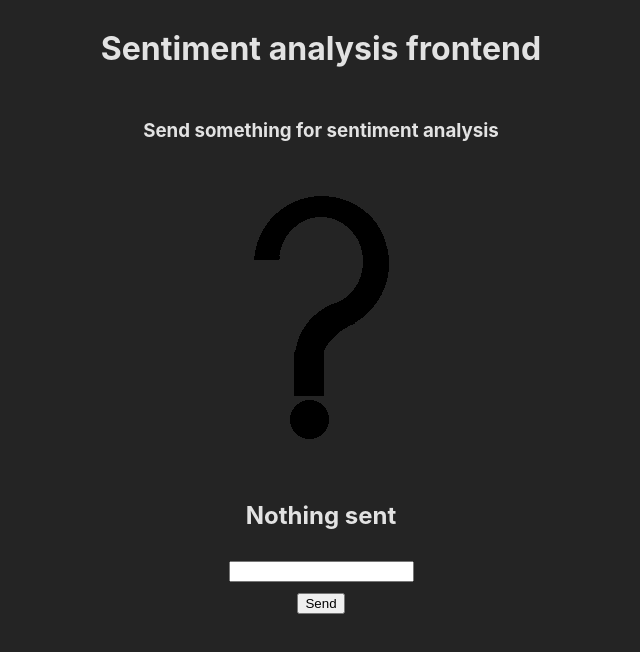
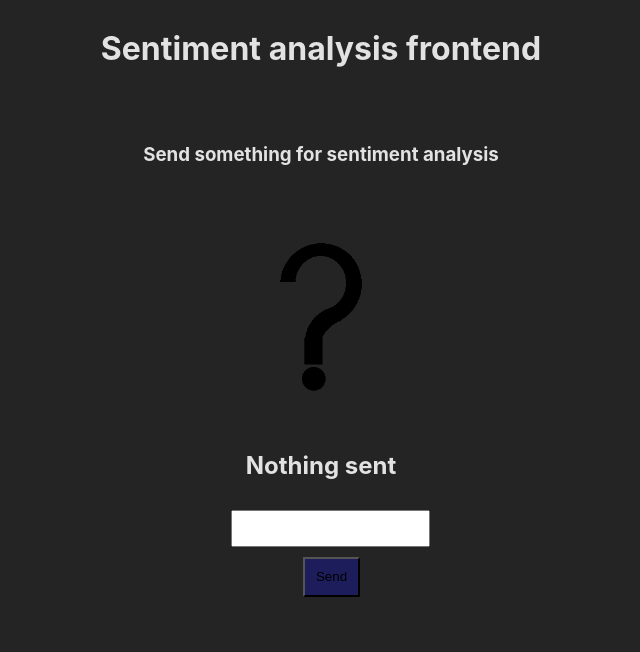
Before and after one commit to TaneliJunttila/CC-Module-3-Taneli, a React (Vite) app: page / in a window 1280 px wide. Shown: the top 652 px of the page, without its empty margins (319-959 px from the left). Built offline with nearby package versions, Linux system fonts and the light colour scheme.

Commit message:
Better scaling

```diff
--- a/src/App.css
+++ b/src/App.css
@@ -1,7 +1,7 @@
 .logo {
-  height: 12em;
+  height: 10em;
   padding: 1.5em;
-  max-width: 100%;
+  width: 45%;;
   height: auto;
 }
 .appRoot {
@@ -20,6 +20,7 @@
 .appRoot > div {
 
   text-align: center;
+  max-height: max-content;
 
 }
 .headline{
@@ -31,16 +32,22 @@
 
 }
 .queryText{
-
+  max-width: 100%;
+  padding: 1.5em;
 }
+/* I have a div with a classname querytext and inside
+it is a h3 with the name queryContainer. The querytext div has a max size.
+I would like it to be so that if querycontainer text is larger
+than what fits the div, it would create a scroll. */
 .queryContainer{
-  overflow-wrap: anywhere;
-  height: max-content;
-
-
+  max-height: 30%;
+  overflow-wrap:anywhere;
+  overflow: scroll;
+  background-color: grey;
+  border-style: solid;
+  margin: 3%;
 }
 .image{
-  max-width: 30%;
 }
 .resultText{
 
@@ -54,3 +61,11 @@
 
 
 }
+button{
+  padding: 30%;
+  background-color: rgba(25, 25, 122, 0.651);
+}
+input{
+  padding: 5%;
+  text-align: start;
+}
--- a/src/App.jsx
+++ b/src/App.jsx
@@ -44,15 +44,9 @@ function ResultQueryText({resultState, queryDisplayState}) {
   else {
     content = (
       <>
-        <p>
+        <h3>
           Sentiment for query:
-        </p>
-        <p className='queryContainer'>
-        "{queryDisplayState}"
-        </p>
-        <p>
-          was:
-        </p>
+        </h3>
       </>
     )
   }
```
